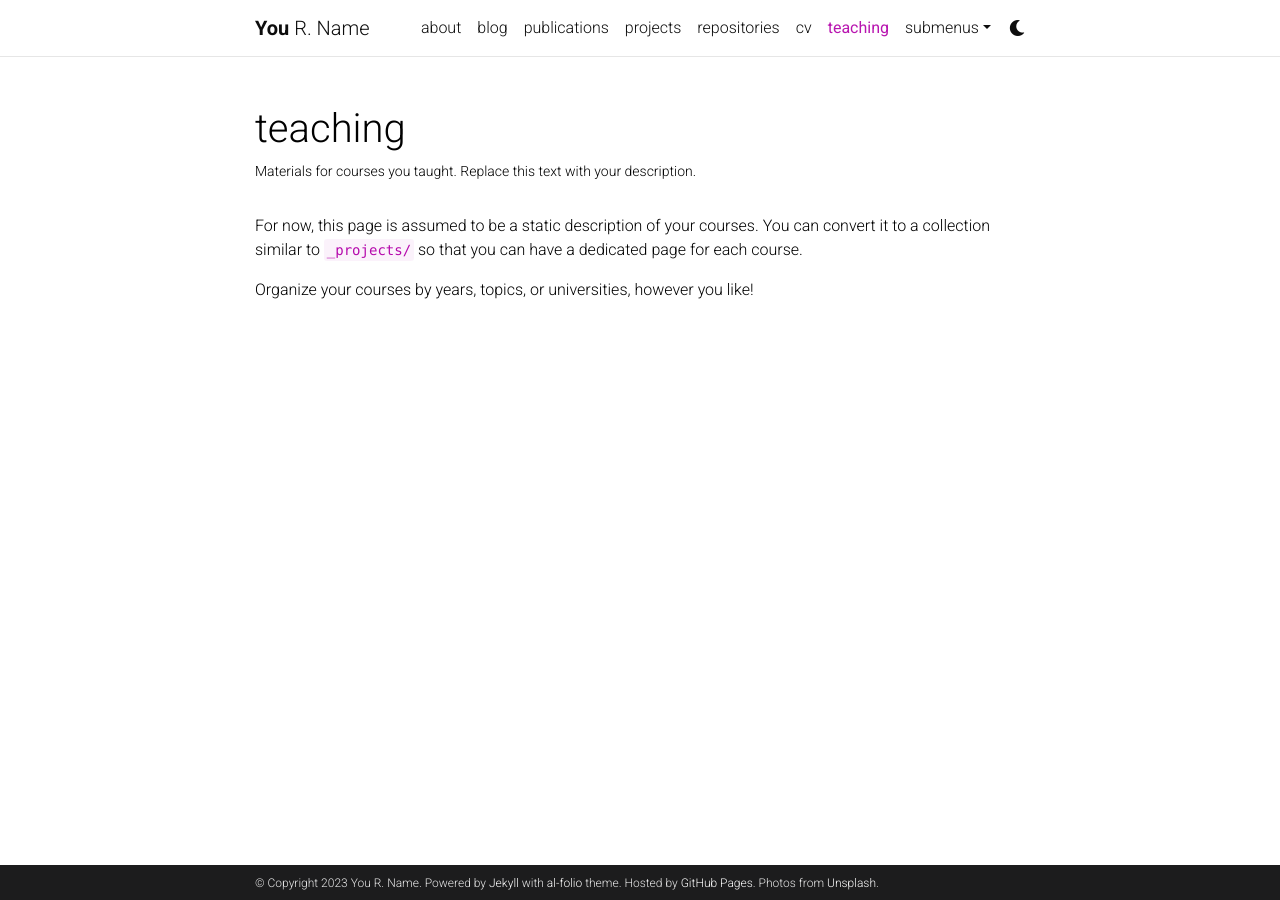
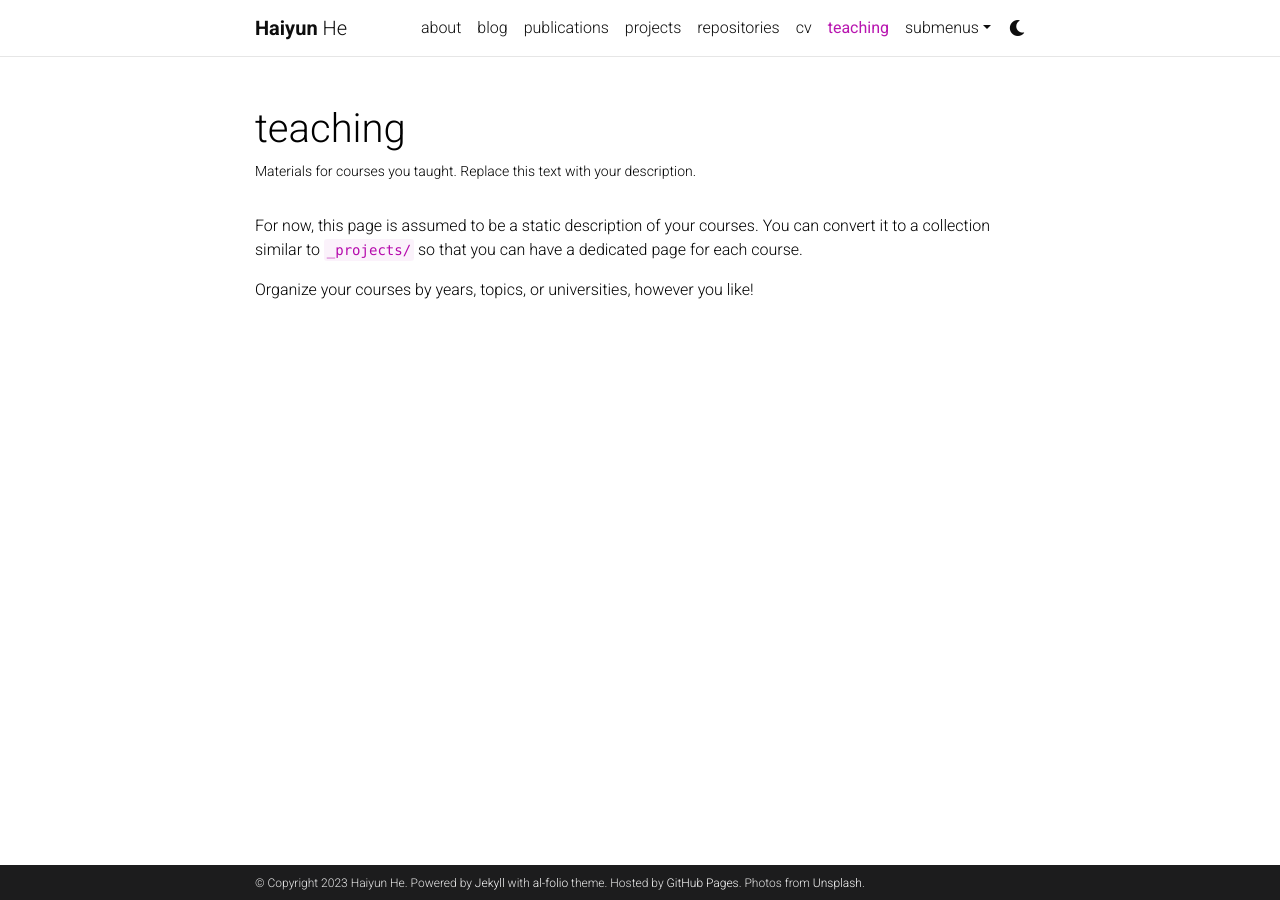
Before and after one commit to haiyun-he/haiyun-he.github.io, a Jekyll site: the page built from _pages/teaching.md, in a window 1280 px wide. Built offline with Jekyll 4.4.1, drawn with Linux system fonts in a browser that asks for light colours; comment, search, counter and statistics services are not loaded; a style sheet for code colours, icons or effects is not loaded.

Commit message:
Update _config.yml

```diff
--- a/_config.yml
+++ b/_config.yml
@@ -3,10 +3,10 @@
 # -----------------------------------------------------------------------------
 
 title: blank # the website title (if blank, full name will be used instead)
-first_name: You
-middle_name: R.
-last_name: Name
-email: you@example.com
+first_name: Haiyun
+middle_name:
+last_name: He
+email: haiyun.he@u.nus.edu
 description: > # the ">" symbol means to ignore newlines until "footer_text:"
   A simple, whitespace theme for academics. Based on [*folio](https://github.com/bogoli/-folio) design.
 footer_text: >
@@ -18,8 +18,8 @@
 lang: en # the language of your site (for example: en, fr, cn, ru, etc.)
 icon: ⚛️  # the emoji used as the favicon (alternatively, provide image name in /assets/img/)
 
-url: https://alshedivat.github.io # the base hostname & protocol for your site
-baseurl: /al-folio # the subpath of your site, e.g. /blog/
+url: https://haiyun-he.github.io # the base hostname & protocol for your site
+baseurl:  # the subpath of your site, e.g. /blog/
 last_updated: false # set to true if you want to display last updated in the footer
 impressum_path:  # set to path to include impressum link in the footer, use the same path as permalink in a page, helps to conform with EU GDPR
 
```
